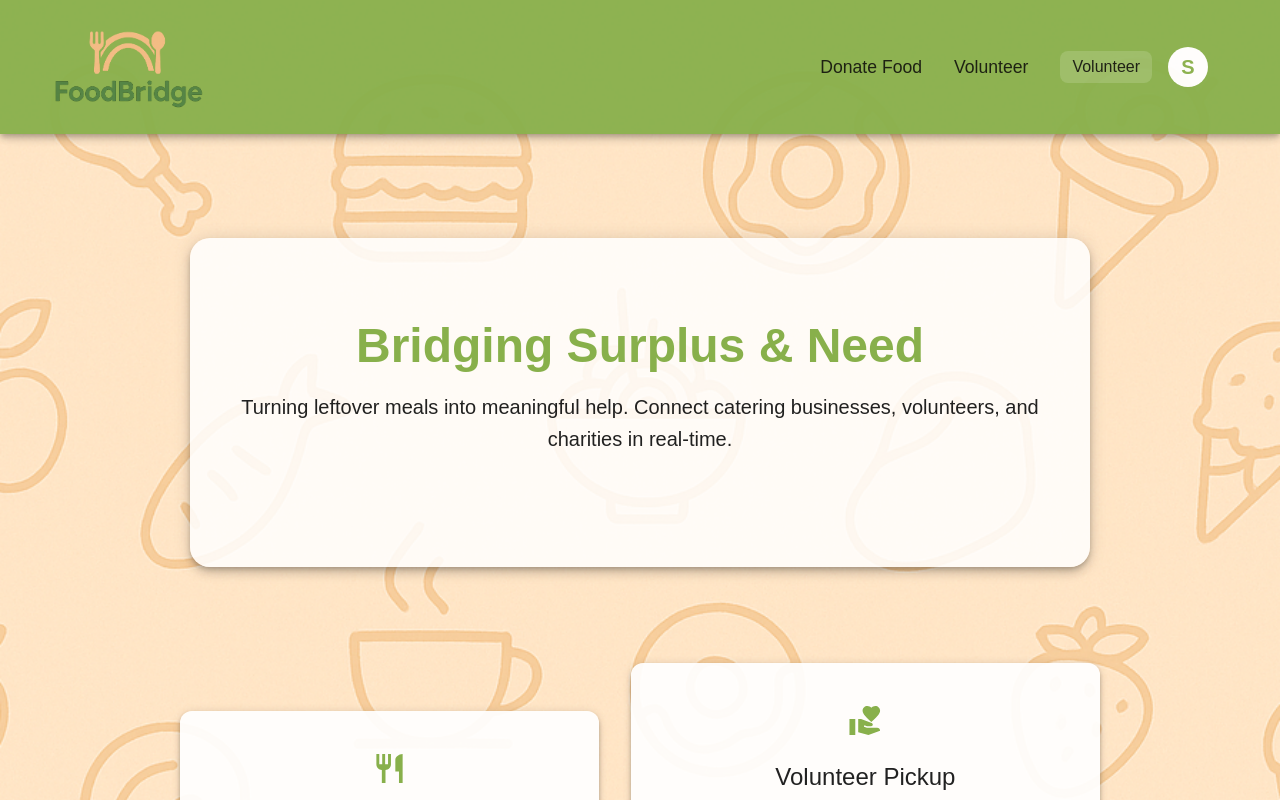
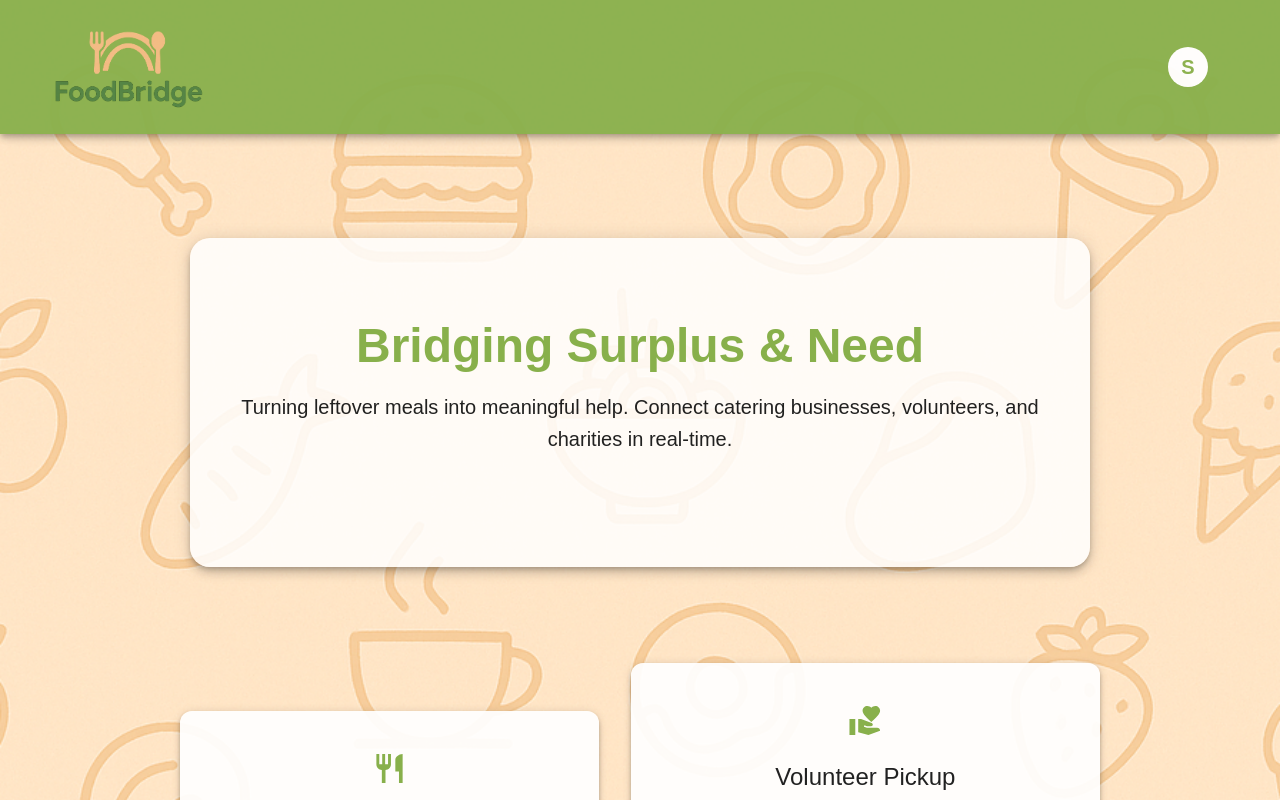
Before and after one commit to MiriamSanders/food_project, a React (Vite) app in the folder client/: page /home in a window 1280 px wide. Shown: the top 800 px of the page. Built offline with nearby package versions, Linux system fonts and the light colour scheme; sample sign-in values are in the browser's storage; some icons are missing.

Commit message:
Show on profile if I donate or volunteer

```diff
--- a/client/src/components/common/Header.jsx
+++ b/client/src/components/common/Header.jsx
@@ -32,18 +32,26 @@ export default function Header() {
   }, []);
 
   const getButtons = () => {
-    if (location.pathname === "/donation") {
-      return [{ label: "My Donations", path: "/donation" }];
-    } else if (location.pathname === "/claimdonation") {
-      return [{ label: "Active Missions", path: "/claimdonation" }];
-    } else {
+    // אם אין משתמש מחובר - מציגים את שתי האפשרויות
+    if (!user) {
       return [
-        { label: "Donate Food", path: "/donation" },
-        { label: "Volunteer", path: "/claimdonation" },
+        { label: "תרום אוכל", path: "/donation" },
+        { label: "volunteered", path: "/claimdonation" },
       ];
     }
+
+    // אם המשתמש תורם - רק "תרום אוכל"
+    if (user.role === "donor") {
+      return [{ label: "Donate food", path: "/donation" }];
+    }
+
+    // אם המשתמש מתנדב - רק "התנדב"
+    if (user.role === "volunteer") {
+      return [{ label: "התנדב", path: "/claimdonation" }];
+    }
+
+    return [];
   };
-
   const handleLogout = () => {
     localStorage.removeItem("user");
     navigate("/login");
@@ -96,25 +104,8 @@ export default function Header() {
 
         {user ? (
   <>
-              {/* תצוגת סוג המשתמש */}
-              <Typography
-                variant="body1"
-                sx={{
-                  ml: 2,
-                  mr: 1,
-                  fontWeight: 500,
-                  bgcolor: "rgba(255,255,255,0.15)",
-                  px: 1.5,
-                  py: 0.5,
-                  borderRadius: 2,
-                  textTransform: "capitalize",
-                }}
-              >
-                {user.role === "donor" ? "Donor" : "Volunteer"}
-              </Typography>
-
     {/* אווטר עם האות הראשונה */}
-              <Tooltip title={user.name || "Profile"}>
+    <Tooltip title={`${user.name || "Profile"} (${user.role === "donor" ? "Donor" : "Volunteer"})`}>
       <Avatar
         sx={{
           bgcolor: "#fff",
@@ -143,6 +134,11 @@ export default function Header() {
     </IconButton>
   </Tooltip>
 )}
+
+
+
+
+
         </Box>
       </Toolbar>
     </AppBar>
```
Lines whose indentation alone changed are shown as unchanged.
